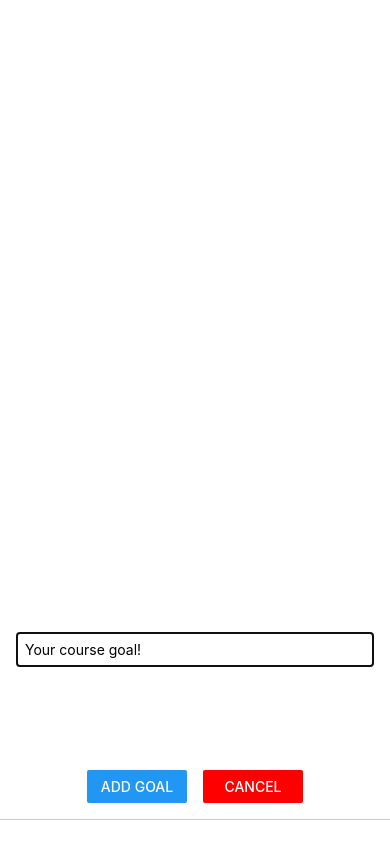
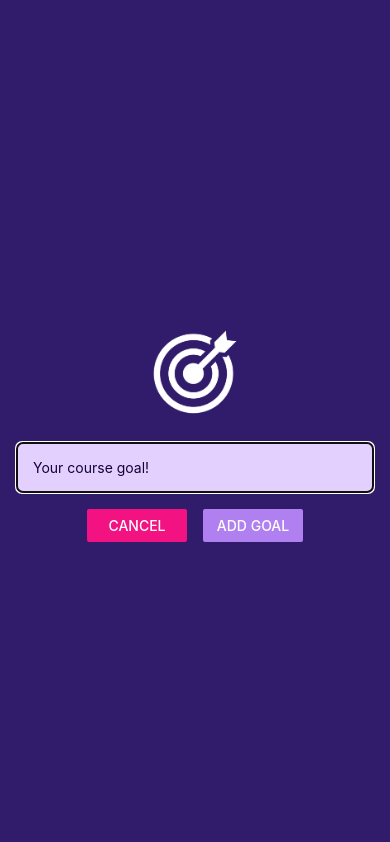
Before and after one commit to VasilKrumov/react-native-first-project, a React Native app: screen / in a window 390 px wide. Both pictures are taken after a click on the button "ADD NEW GOAL". Built offline with nearby package versions, Linux system fonts and the light colour scheme.

Commit message:
🎉 Demo ToDO App finished

```diff
--- a/App.js
+++ b/App.js
@@ -1,6 +1,7 @@
 import React, { useState } from 'react'
 import GoalItem from './components/GoalItem'
 import GoalInput from './components/GoalInput'
+import { StatusBar } from 'expo-status-bar'
 
 import { StyleSheet, View, FlatList, Button } from 'react-native'
 
@@ -31,8 +32,10 @@
     }
 
     return (
+        <>
+            <StatusBar style="light" />
             <View style={styles.appContainer}>
-            <Button title="Add New Goal" color="#5e0acc" onPress={startAddGoalHandler} />
+                <Button title="Add New Goal" color="#A065EC" onPress={startAddGoalHandler} />
                 <GoalInput addGoal={addGoaldHandler} removeGoal={endAddGoalHandler} modalIsVisible={modalIsVisible} />
                 <View style={styles.goalsContainer}>
                     <FlatList
@@ -50,6 +53,7 @@
                     />
                 </View>
             </View>
+        </>
     )
 }
 
@@ -58,6 +62,7 @@
         flex: 1,
         paddingTop: 50,
         paddingHorizontal: 16,
+        backgroundColor: '#1e085a',
     },
     goalsContainer: {
         flex: 5,
--- a/app.json
+++ b/app.json
@@ -5,6 +5,7 @@
         "version": "1.0.0",
         "orientation": "portrait",
         "icon": "./assets/icon.png",
+        "backgroundColor": "#1e085a",
         "userInterfaceStyle": "light",
         "splash": {
             "image": "./assets/splash.png",
@@ -14,9 +15,7 @@
         "updates": {
             "fallbackToCacheTimeout": 0
         },
-    "assetBundlePatterns": [
-      "**/*"
-    ],
+        "assetBundlePatterns": ["**/*"],
         "ios": {
             "supportsTablet": true
         },
--- a/components/GoalInput.js
+++ b/components/GoalInput.js
@@ -16,7 +16,7 @@
     return (
         <Modal visible={modalIsVisible} animationType="slide">
             <View style={styles.inputContainer}>
-                <Image source={require('../assets/images/goal.png')} />
+                <Image source={require('../assets/images/goal.png')} style={styles.image} />
                 <TextInput
                     value={enteredGoalText}
                     placeholder="Your course goal!"
@@ -25,10 +25,10 @@
                 />
                 <View style={styles.buttonContainer}>
                     <View style={styles.button}>
-                        <Button title="Add goal" onPress={addGoalHandler} />
+                        <Button title="Cancel" color="#f31282" onPress={removeGoal} />
                     </View>
                     <View style={styles.button}>
-                        <Button title="Cancel" color="red" onPress={removeGoal} />
+                        <Button title="Add goal" onPress={addGoalHandler} color="#b180f0" />
                     </View>
                 </View>
             </View>
@@ -39,19 +39,20 @@
 const styles = StyleSheet.create({
     inputContainer: {
         flex: 1,
-        justifyContent: 'space-between',
         alignItems: 'center',
+        justifyContent: 'center',
         padding: 16,
-        paddingTop: 64,
-        marginBottom: 24,
-        borderBottomWidth: 1,
-        borderBottomColor: '#ccc',
+        backgroundColor: '#311b6b',
     },
+    image: { width: 100, height: 100, margin: 20 },
     textInput: {
         borderWidth: 1,
-        borderColor: '#ccc',
+        borderColor: '#e4d0ff',
+        backgroundColor: '#e4d0ff',
+        borderRadius: 6,
         width: '100%',
-        padding: 8,
+        padding: 16,
+        color: '#120438',
     },
     buttonContainer: {
         flexDirection: 'row',
```
Lines whose indentation alone changed are shown as unchanged.
